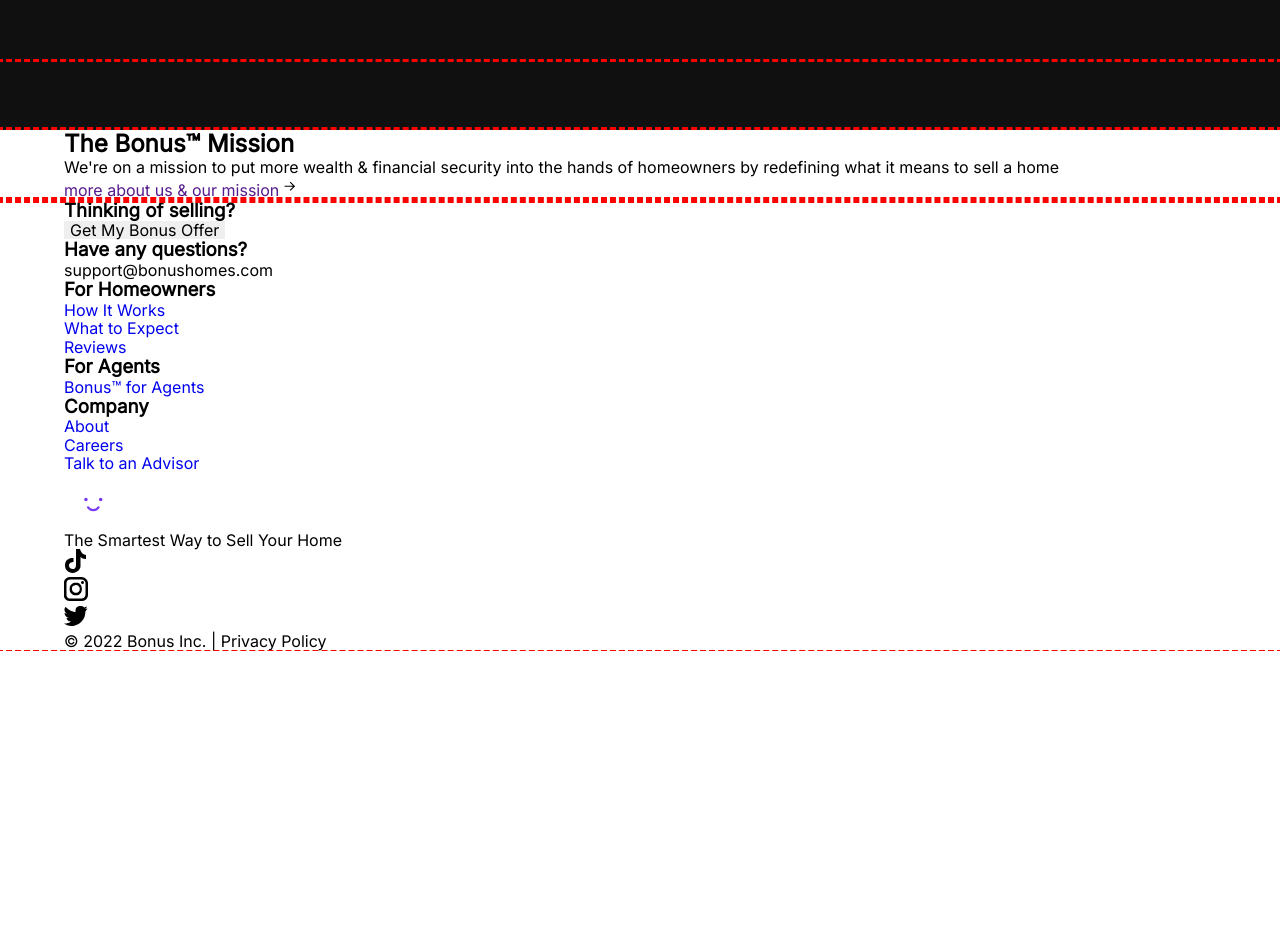
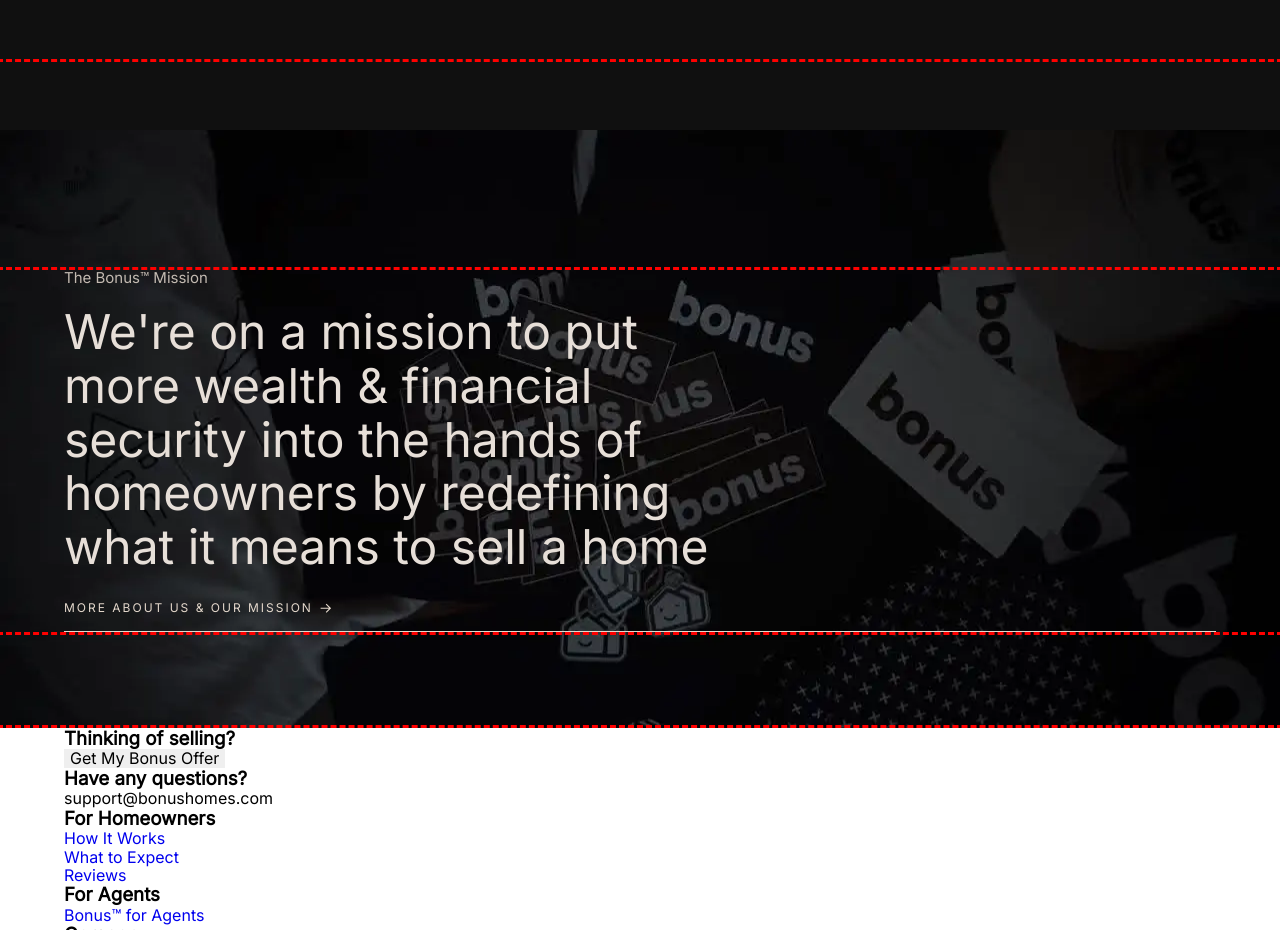
Before and after one commit to lika-ruby/Bonus, a plain HTML site: page index.html in a window 1280 px wide. Shown: the part 4520-5450 px from the top of the page. Before the commit the page ends 5171 px from the top, so only its background shows below. Drawn offline with nearby package versions, Linux system fonts and the light colour scheme.

Commit message:
makes mission styles

```diff
--- a/css/styles.css
+++ b/css/styles.css
@@ -379,3 +379,46 @@ body {
 .questions-icon {
   fill: #d8ccbf;
 }
+
+/* mission */
+
+.mission {
+  padding: 140px 0 96px;
+  background-image: url(../img/mission/mission-bg.webp);
+  background-size: cover;
+}
+
+.mission-title {
+  color: var(--additional-text);
+  font-size: 15px;
+  font-weight: inherit;
+  line-height: 1.06;
+  margin-bottom: 19px;
+}
+
+.mission-text {
+  color: var(--mission-title);
+  font-size: 48px;
+  font-weight: inherit;
+  line-height: 1.12;
+  max-width: 676px;
+  margin-bottom: 24px;
+}
+
+.mission-link {
+  display: flex;
+  align-items: center;
+  gap: 7px;
+  color: var(--light-text);
+  font-size: 12px;
+  font-weight: inherit;
+  line-height: 1.66;
+  letter-spacing: 2px;
+  text-transform: uppercase;
+  padding-bottom: 13px;
+  border-bottom: 1px solid var(--light-text);
+}
+
+.mission-icon {
+  fill: var(--light-text);
+}
```
